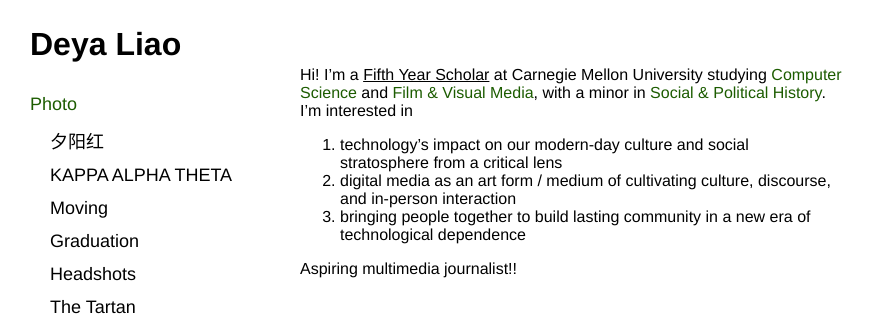
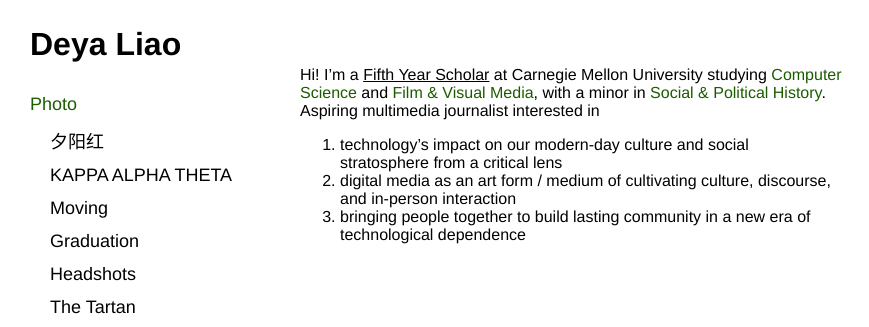
Before and after one commit to deyaliao/deyaliao.github.io, a plain HTML site: page index.html in a window 1280 px wide. Shown: the top 327 px of the page, 0-869 px from the left. Drawn offline with Linux system fonts and the light colour scheme.

Commit message:
alter intro paragraph

```diff
--- a/index.html
+++ b/index.html
@@ -31,7 +31,7 @@
 <div class="main" id="Home">
     <div class="about">
     <div class="about-text">
-        <p id="DeyaIntro">Hi! I’m a <u><a href="https://www.cmu.edu/student-affairs/dean/fifth/index.html" target="_blank">Fifth Year Scholar</a></u> at Carnegie Mellon University studying <span class="majors">Computer Science</span> and <span class="majors">Film & Visual Media</span>, with a minor in <span class="majors">Social & Political History</span>. I’m interested in
+        <p id="DeyaIntro">Hi! I’m a <u><a href="https://www.cmu.edu/student-affairs/dean/fifth/index.html" target="_blank">Fifth Year Scholar</a></u> at Carnegie Mellon University studying <span class="majors">Computer Science</span> and <span class="majors">Film & Visual Media</span>, with a minor in <span class="majors">Social & Political History</span>. Aspiring multimedia journalist interested in
         </p>
 
         <ol>
@@ -39,7 +39,6 @@
         <li>digital media as an art form / medium of cultivating culture, discourse, and in-person interaction</li>
         <li>bringing people together to build lasting community in a new era of technological dependence</li>
         </ol>
-        <p>Aspiring multimedia journalist!!</p>
     </div>
     <div class="about-photo">
         <img id="DeyaImg" src="files/deya-pfp.jpg" alt="Deya">
```
